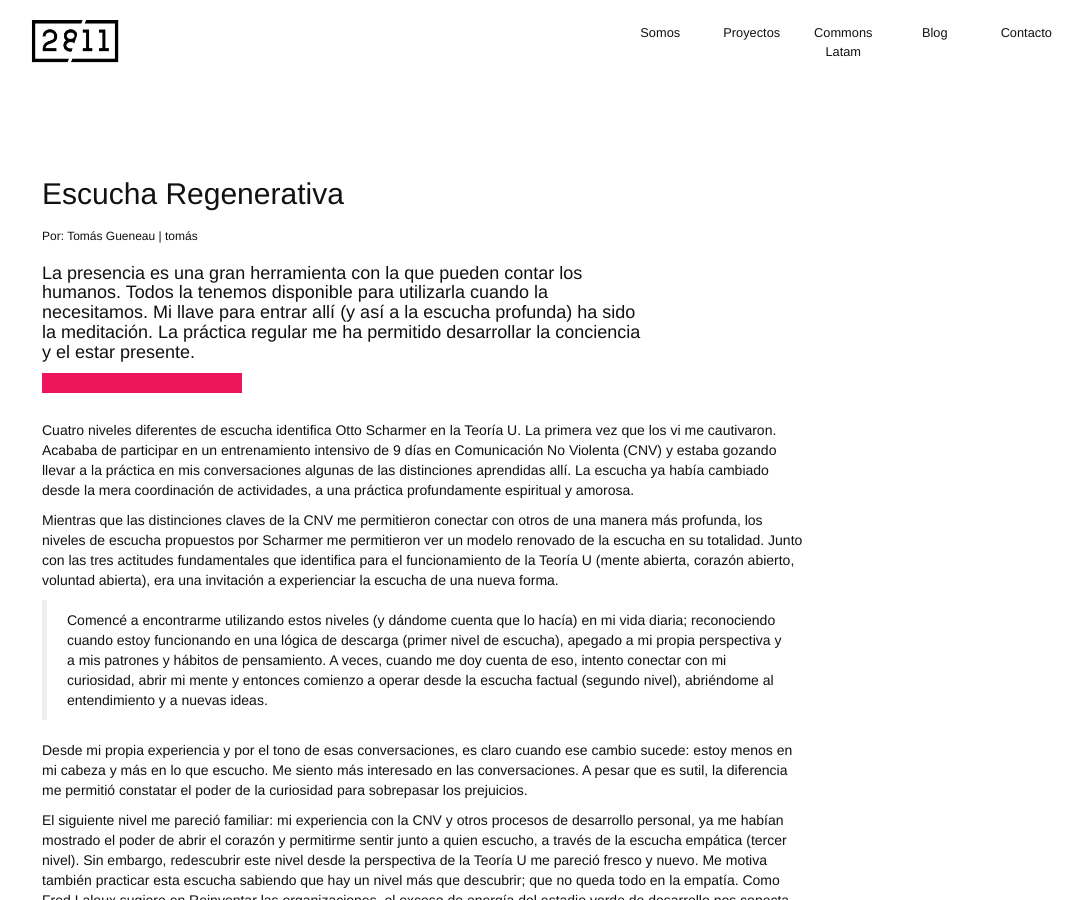
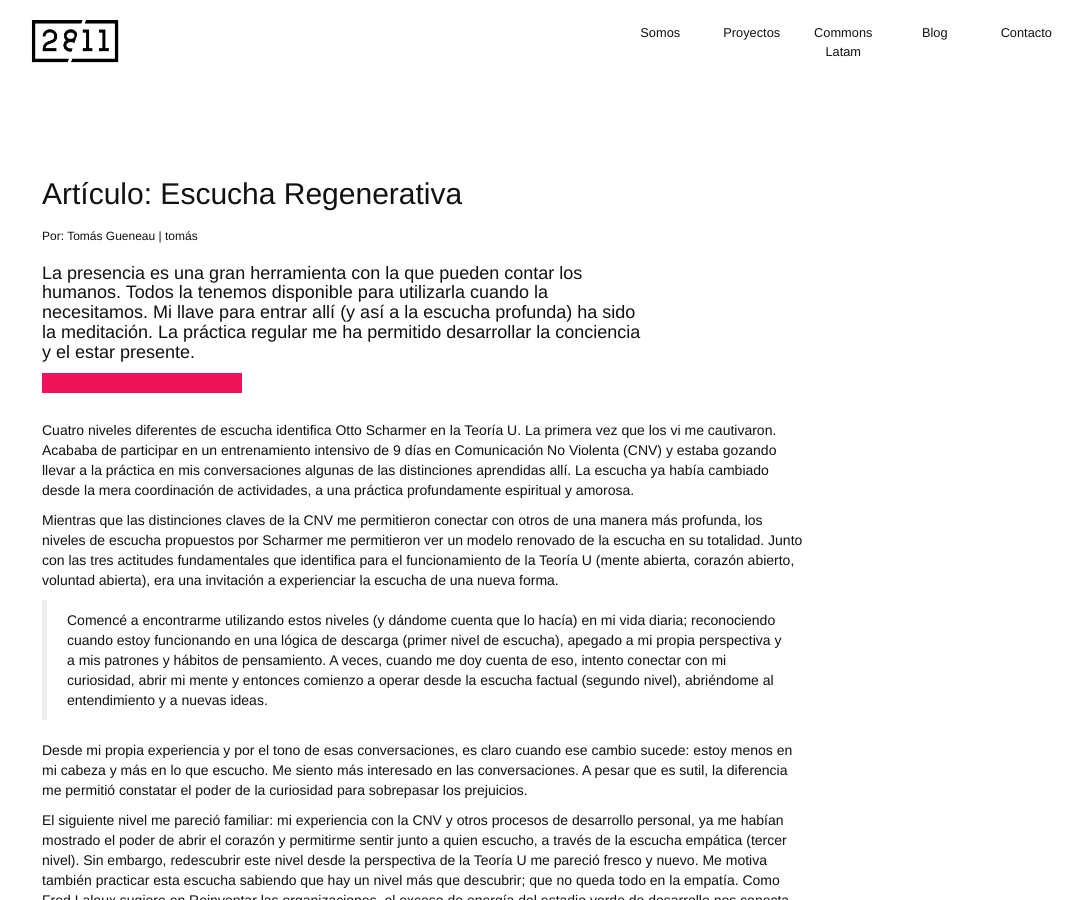
Before and after one commit to 2811Chile/2811Chile.github.io, a Jekyll site: the page built from _posts/2019-04-04-escucha-regenerativa.markdown, in a window 1280 px wide and 900 px high. Shown: the whole window, without its empty margins (138-1221 px from the left). Built offline with Jekyll 4.4.1, drawn with Linux system fonts in a browser that asks for light colours; nearby versions of some CDN libraries; some web fonts are replaced; our own code applies the rules of GitHub Pages for plain Markdown files.

Commit message:
Updated Escucha Regenerativa

```diff
--- a/_posts/2019-04-04-escucha-regenerativa.markdown
+++ b/_posts/2019-04-04-escucha-regenerativa.markdown
@@ -1,7 +1,7 @@
 ---
-title: 'Artículo: Escucha Regenerativa'
+title: Escucha Regenerativa
 date: 2019-04-04 14:23:00 Z
-nombre: Escucha Regenerativa
+nombre: 'Artículo: Escucha Regenerativa'
 fecha:
 autor: Tomás Gueneau
 contacto: tomás
```
